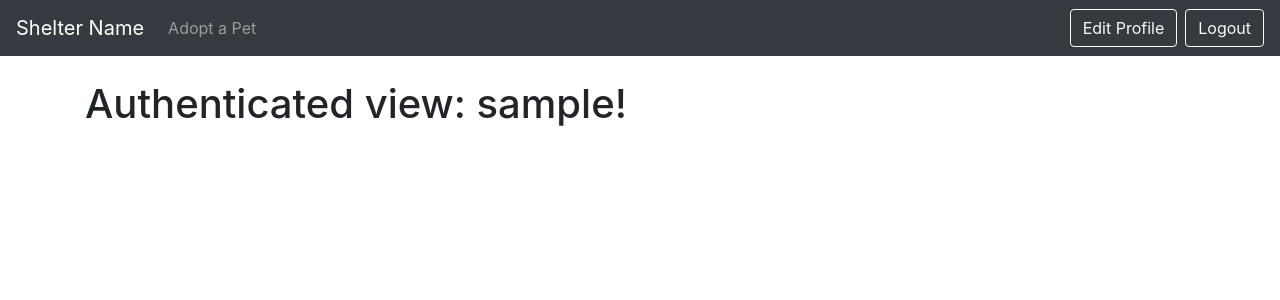
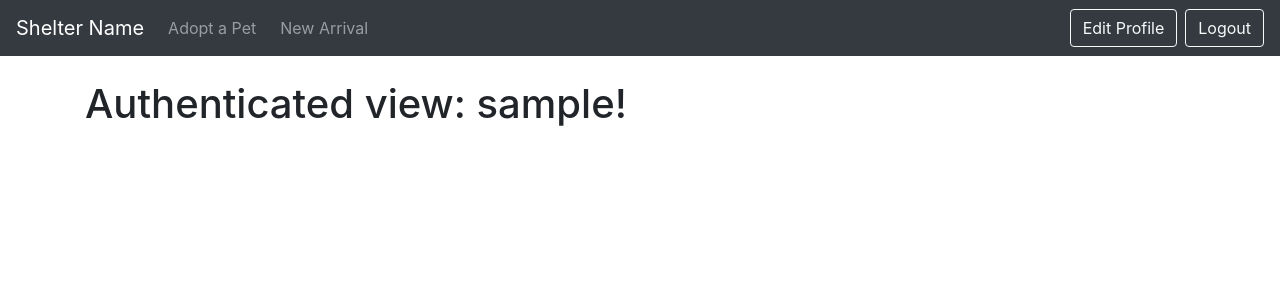
Before and after one commit to rbmccr/NSS-Back-End-Capstone-Critter, a Django app: page / in a window 1280 px wide. Shown: the top 300 px of the page. Run offline with Django 3.2, Linux system fonts and the light colour scheme; the visitor is signed in with stand-in values (Sample User, id 1); some libraries are stand-ins or nearby versions.

Commit message:
added is_staff to show new arrival button in navbar

```diff
--- a/app/templates/app/index.html
+++ b/app/templates/app/index.html
@@ -48,6 +48,9 @@
         {% comment %} Links on left side of navbar {% endcomment %}
         <ul class="navbar-nav mr-lg-auto">
           <li class="nav-item"><a class="nav-link" href="{% url 'app:pets' %}">Adopt a Pet</a></li>
+          {% if user.is_staff %}
+            <li class="nav-item"><a class="nav-link" href="{% url 'app:login' %}">New Arrival</a></li>
+          {% endif %}
         </ul>
         {% comment %} Login/Logout link and search on right side of navbar {% endcomment %}
         <ul class="navbar-nav ml-lg-auto">
```
